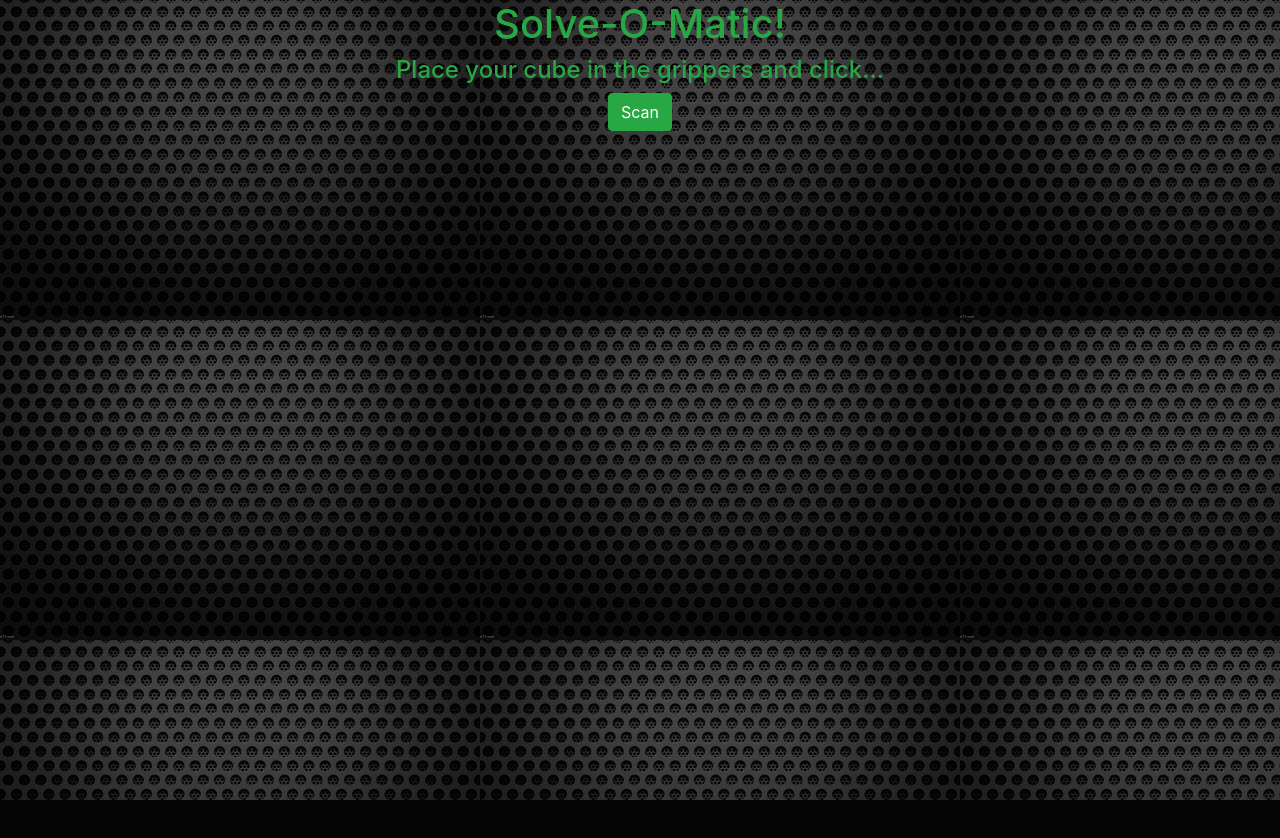
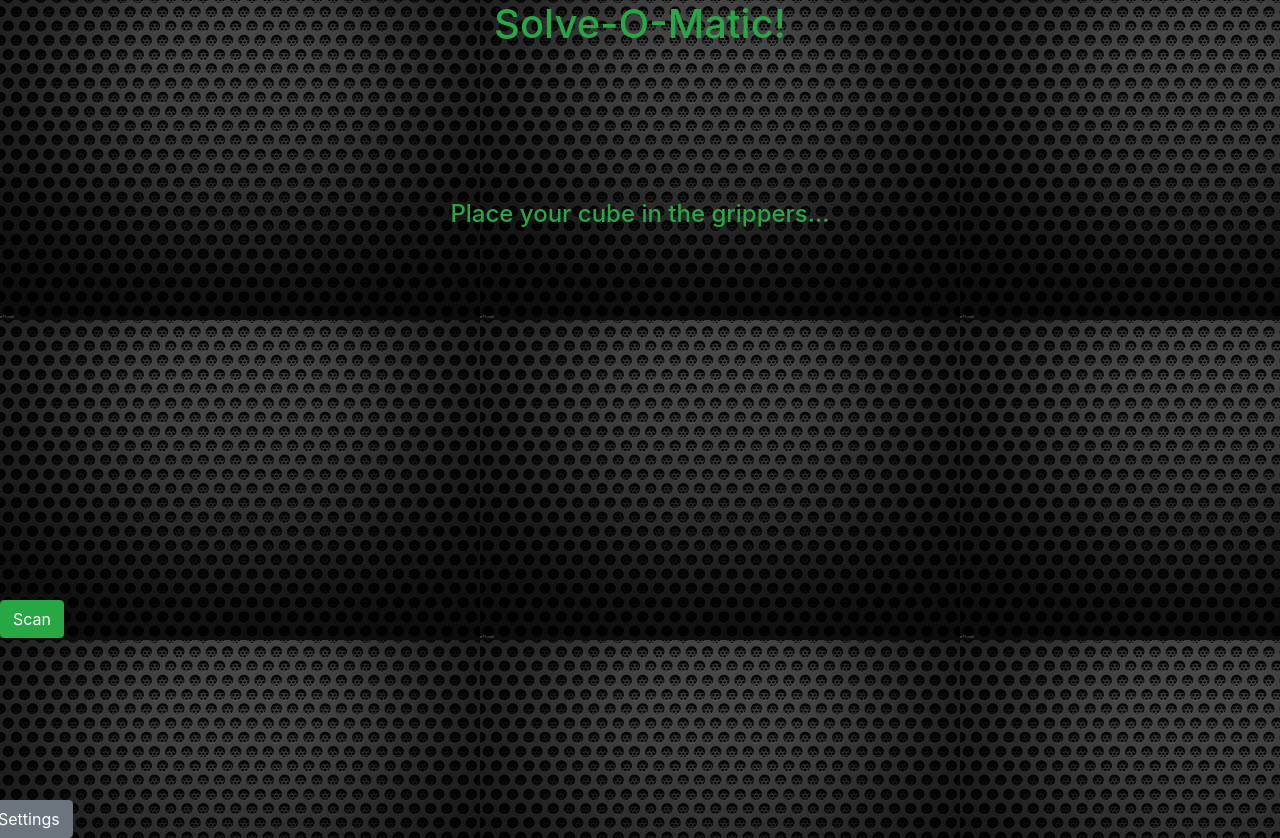
Before and after one commit to barskey/solve-o-matic, a Flask app: page / in a window 1280 px wide. Before the commit the page ends 800 px from the top, so only its background shows below. Run offline with Flask 2, Linux system fonts and the light colour scheme; some libraries are stand-ins or nearby versions.

Commit message:
Updates to templats.

```diff
--- a/app/routes.py
+++ b/app/routes.py
@@ -5,3 +5,11 @@ from app import app
 @app.route('/index')
 def index():
     return render_template('index.html', title='Main Menu')
+
+@app.route('/scan')
+def scan():
+	return render_template('scan.html', title='Scan')
+
+@app.route('/settings')
+def settings():
+	return render_template('settings.html', title='Settings')
--- a/app/templates/index.html
+++ b/app/templates/index.html
@@ -1,9 +1,26 @@
 {% extends "base.html" %}
 
 {% block content %}
-<div class="container text-center text-success">
-    <h1>Solve-O-Matic!</h1>
-    <h4>Place your cube  in the grippers and click...</h4>
-    <a class="btn btn-success" href="scan.html">Scan</a>
+<div class="container-fluid text-center text-success h-100">
+	<div class="row align-self-center h-25">
+		<div class="col">
+			<h1>Solve-O-Matic!</h1>
+		</div>
+	</div>
+	<div class="row align-self-center h-50">
+		<div class="col">
+			<h4>Place your cube in the grippers...</h4>
+		</div>
+	</div>
+	<div class="row align-self-center>
+		<div class="col">
+			<a class="btn btn-success" href="scan.html">Scan</a>
+		</div>
+	</div>
+	<div class="row align-self-left>
+		<div class="col">
+			<a class="btn btn-secondary" href="settings.html">Settings</a>
+		</div>
+	</div>
 </div>
 {% endblock %}
```
Also changed, not shown: app/templates/scan.html (added, +26 -0 lines), app/templates/settings.html (added, +26 -0 lines).
